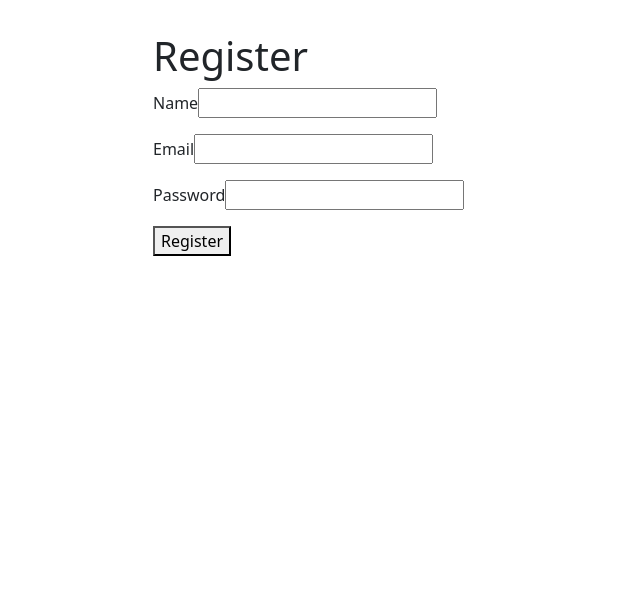
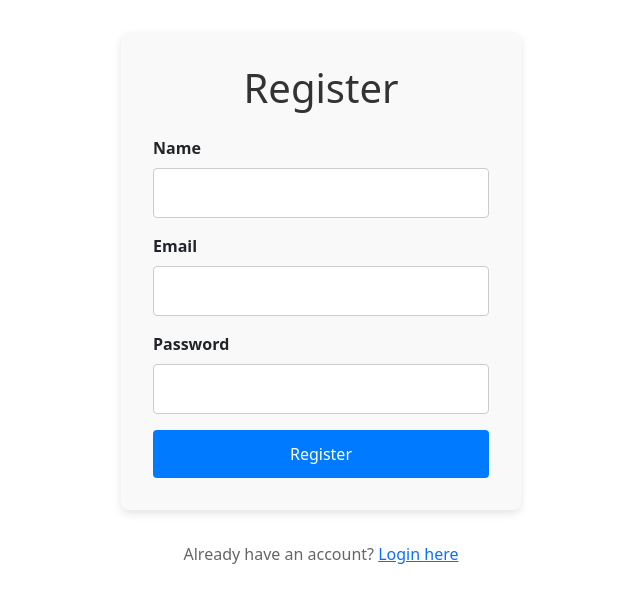
Before and after one commit to luisadao/weather-project, a Vue app in the folder frontend/: page /register in a window 1280 px wide. Shown: the top 602 px of the page, without its empty margins (319-959 px from the left). Built offline with nearby package versions, Linux system fonts and the light colour scheme.

Commit message:
Simple design for Auth Components

```diff
--- a/frontend/src/components/auth/Login.vue
+++ b/frontend/src/components/auth/Login.vue
@@ -29,35 +29,90 @@ const login = async () => {
 </script>
 
 <template>
+
   <div class="auth-container">
-    <h1>Login</h1>
+    <h1 class="auth-header">Login</h1>
+
     <form @submit.prevent="login">
       <div>
-        <label for="email">Email</label>
+        <label for="email">Email </label>
         <input v-model="email" type="email" id="email" required />
       </div>
       <div>
-        <label for="password">Password</label>
+        <label for="password">Password </label>
         <input v-model="password" type="password" id="password" required />
       </div>
       <button type="submit">Login</button>
     </form>
-    <p>
+
+    <p v-if="error">{{ error }}</p>
+  </div>
+  <p class="auth-register">
       Don't have an account? <router-link to="/register">Register here</router-link>
     </p>
-    <p v-if="error">{{ error }}</p>
-  </div>
 </template>
-
 
 
 <style scoped>
 .auth-container {
   max-width: 400px;
-  margin: 0 auto;
+  margin: 2rem auto; /* Center the container and add vertical spacing */
   padding: 2rem;
+  background-color: #f9f9f9; /* Light background color for the form container */
+  border-radius: 8px; /* Rounded corners for the container */
+  box-shadow: 0 4px 8px rgba(0, 0, 0, 0.1); /* Subtle shadow for depth */
 }
+
+.auth-header {
+  text-align: center; /* Center align the header text */
+  margin-bottom: 1.5rem; /* Add spacing below the header */
+  color: #333; /* Darker text color for better readability */
+}
+
+form {
+  display: flex;
+  flex-direction: column; /* Arrange form elements in a column */
+}
+
 form div {
-  margin-bottom: 1rem;
+  margin-bottom: 1rem; /* Space between form fields */
+}
+
+label {
+  display: block; /* Ensure labels take full width */
+  margin-bottom: 0.5rem; /* Space between label and input */
+  font-weight: bold; /* Bold labels for better emphasis */
+}
+
+input {
+  width: 100%; /* Full width for input fields */
+  padding: 0.75rem; /* Padding inside the input fields */
+  border: 1px solid #ccc; /* Light border for input fields */
+  border-radius: 4px; /* Rounded corners for input fields */
+  box-sizing: border-box; /* Include padding and border in element's total width and height */
+}
+
+button {
+  padding: 0.75rem 1.5rem; /* Padding inside the button */
+  border: none; /* Remove default border */
+  border-radius: 4px; /* Rounded corners for the button */
+  background-color: #007bff; /* Primary button color */
+  color: #fff; /* White text color */
+  font-size: 1rem; /* Font size for button text */
+  cursor: pointer; /* Pointer cursor on hover */
+  transition: background-color 0.3s ease; /* Smooth transition for background color */
+}
+
+button:hover {
+  background-color: #0056b3; /* Darker shade on hover */
+}
+
+p {
+  text-align: center; /* Center align the text */
+  color: #666; /* Lighter text color for error messages */
+}
+
+.auth-register {
+  margin-top: 1rem; /* Space above the registration link */
 }
 </style>
--- a/frontend/src/components/auth/Register.vue
+++ b/frontend/src/components/auth/Register.vue
@@ -30,7 +30,7 @@ try {
 
 <template>
     <div class="auth-container">
-        <h1>Register</h1>
+        <h1 class="auth-header">Register</h1>
         <form @submit.prevent="register">
         <div>
             <label for="name">Name</label>
@@ -48,15 +48,71 @@ try {
         </form>
         <p v-if="error">{{ error }}</p>
     </div>
+    <p class="auth-login">
+      Already have an account? <router-link to="/login">Login here</router-link>
+    </p>
     </template>
 
 <style scoped>
 .auth-container {
-max-width: 400px;
-margin: 0 auto;
-padding: 2rem;
+  max-width: 400px;
+  margin: 2rem auto; /* Center the container and add vertical spacing */
+  padding: 2rem;
+  background-color: #f9f9f9; /* Light background color for the form container */
+  border-radius: 8px; /* Rounded corners for the container */
+  box-shadow: 0 4px 8px rgba(0, 0, 0, 0.1); /* Subtle shadow for depth */
 }
+
+.auth-header {
+  text-align: center; /* Center align the header text */
+  margin-bottom: 1.5rem; /* Add spacing below the header */
+  color: #333; /* Darker text color for better readability */
+}
+
+form {
+  display: flex;
+  flex-direction: column; /* Arrange form elements in a column */
+}
+
 form div {
-margin-bottom: 1rem;
+  margin-bottom: 1rem; /* Space between form fields */
+}
+
+label {
+  display: block; /* Ensure labels take full width */
+  margin-bottom: 0.5rem; /* Space between label and input */
+  font-weight: bold; /* Bold labels for better emphasis */
+}
+
+input {
+  width: 100%; /* Full width for input fields */
+  padding: 0.75rem; /* Padding inside the input fields */
+  border: 1px solid #ccc; /* Light border for input fields */
+  border-radius: 4px; /* Rounded corners for input fields */
+  box-sizing: border-box; /* Include padding and border in element's total width and height */
+}
+
+button {
+  padding: 0.75rem 1.5rem; /* Padding inside the button */
+  border: none; /* Remove default border */
+  border-radius: 4px; /* Rounded corners for the button */
+  background-color: #007bff; /* Primary button color */
+  color: #fff; /* White text color */
+  font-size: 1rem; /* Font size for button text */
+  cursor: pointer; /* Pointer cursor on hover */
+  transition: background-color 0.3s ease; /* Smooth transition for background color */
+}
+
+button:hover {
+  background-color: #0056b3; /* Darker shade on hover */
+}
+
+p {
+  text-align: center; /* Center align the text */
+  color: #666; /* Lighter text color for error messages */
+}
+
+.auth-login {
+  margin-top: 1rem; /* Space above the registration link */
 }
 </style>
```
